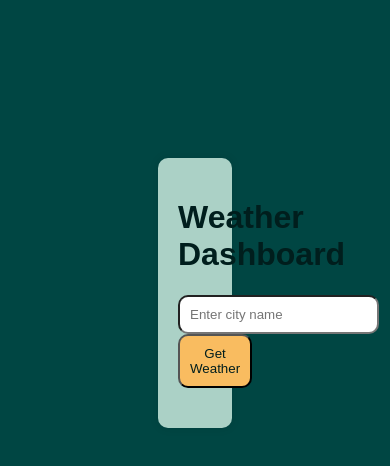
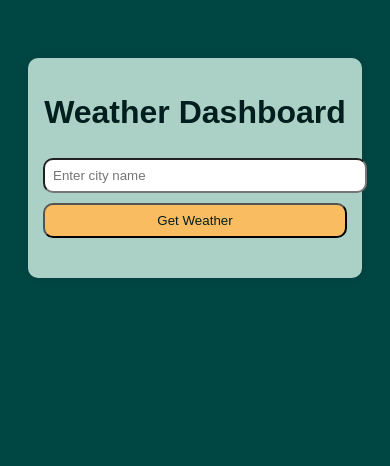
Before and after one commit to isha9229/Weather-Dashboard, a plain HTML site: page index.html in a window 390 px wide. Drawn offline with Linux system fonts and the light colour scheme.

Commit message:
Update style.css

```diff
--- a/style.css
+++ b/style.css
@@ -27,7 +27,29 @@ button {
   border-radius: 10px;
   cursor: pointer;
 }
- input {
+
+input {
   padding: 10px;
   border-radius: 10px;
- }
+}
+
+/* Media queries for mobile view */
+@media (max-width: 600px) {
+  body {
+    padding: 50px 20px;
+  }
+
+  #weather-dashboard {
+    padding: 15px;
+  }
+
+  button, input {
+    padding: 8px;
+    width: 100%;
+    margin: 5px 0;
+  }
+
+  #weather-info {
+    font-size: 14px;
+  }
+}
```
